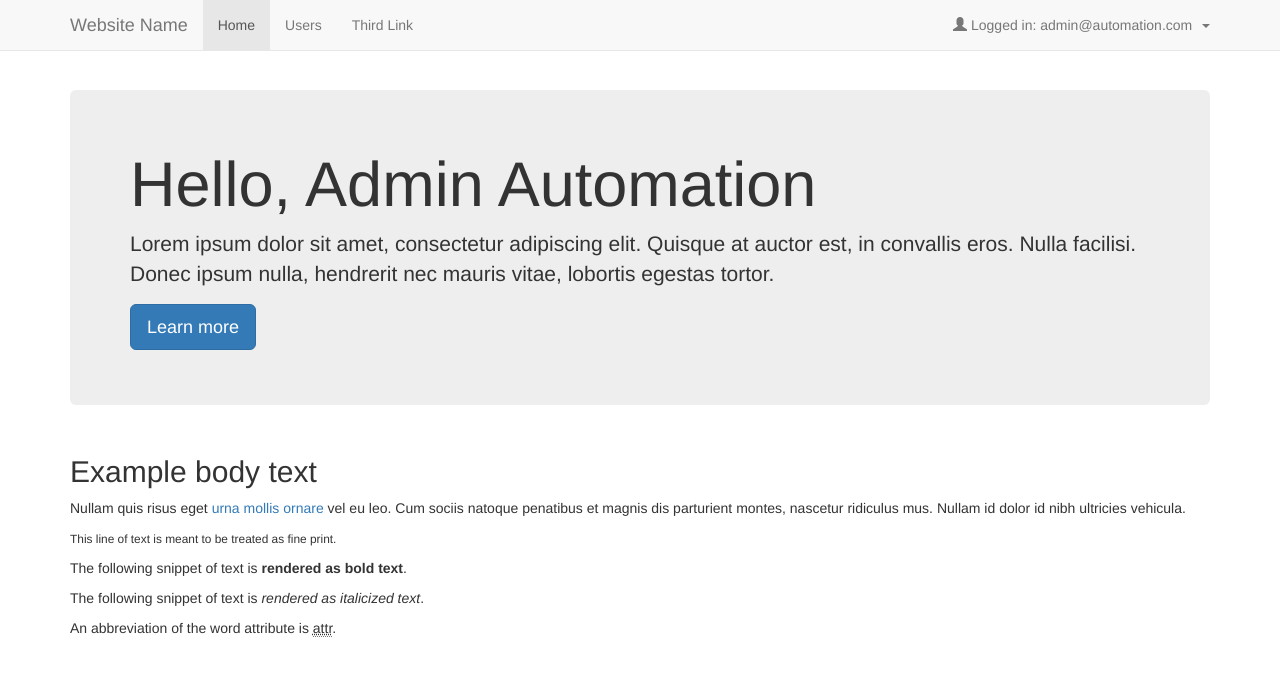
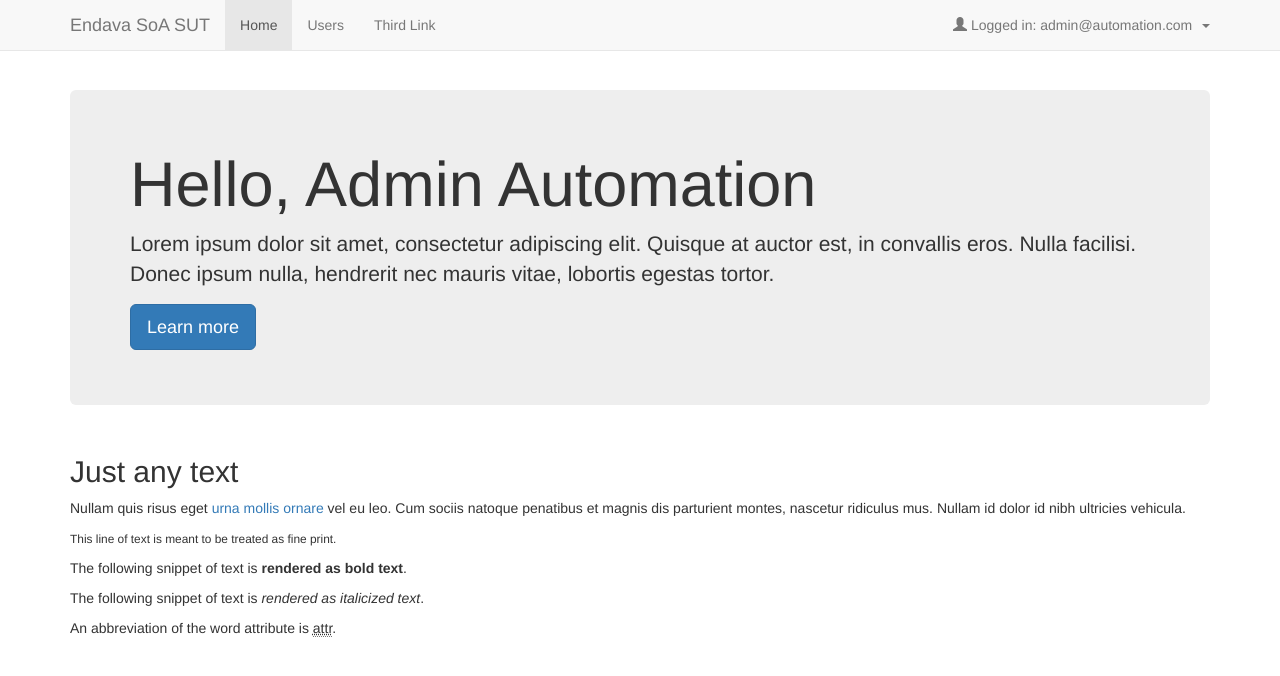
Before and after one commit to laur1s/PHP-Registration-Form, a PHP site: page / in a window 1280 px wide. Shown: the top 676 px of the page. Run offline with PHP 8.4, Linux system fonts and the light colour scheme; a user stored in the database is signed in; data comes from the database, SQL or seed files in the repository; a stand-in replaces the project's code that opens the database connection.

Commit message:
Improving some texts

```diff
--- a/html/index.php
+++ b/html/index.php
@@ -31,7 +31,7 @@ $userRow = mysqli_fetch_array($res, MYSQLI_ASSOC);
                 <span class="icon-bar"></span>
                 <span class="icon-bar"></span>
             </button>
-            <a class="navbar-brand" href="#">Website Name</a>
+            <a class="navbar-brand" href="#">Endava SoA SUT</a>
         </div>
         <div id="navbar" class="navbar-collapse collapse">
             <ul class="nav navbar-nav">
@@ -58,13 +58,10 @@ $userRow = mysqli_fetch_array($res, MYSQLI_ASSOC);
     </div>
 </nav>
 
-
-
-
 <div class="container">
     <!-- Jumbotron-->
     <div class="jumbotron">
-        <h1>Hello, <?php echo $userRow['first_name']." ".$userRow['sir_name']; ?></h1>
+        <h1>Hello, <?php echo $userRow['title'] . " " . $userRow['first_name']." ".$userRow['sir_name']; ?></h1>
         <p>Lorem ipsum dolor sit amet, consectetur adipiscing elit. Quisque at auctor est, in convallis eros. Nulla
             facilisi. Donec ipsum nulla, hendrerit nec mauris vitae, lobortis egestas tortor. </p>
         <p><a class="btn btn-primary btn-lg" href="#" role="button">Learn more</a></p>
@@ -72,7 +69,7 @@ $userRow = mysqli_fetch_array($res, MYSQLI_ASSOC);
 
     <div class="row">
         <div class="col-lg-12">
-            <h2>Example body text</h2>
+            <h2>Just any text</h2>
             <p>Nullam quis risus eget <a href="#">urna mollis ornare</a> vel eu leo. Cum sociis natoque penatibus et
                 magnis dis parturient montes, nascetur ridiculus mus. Nullam id dolor id nibh ultricies vehicula.</p>
             <p>
--- a/html/register.php
+++ b/html/register.php
@@ -75,7 +75,7 @@ if (isset($_POST['signup'])) {
             <div class="col-md-12">
 
                 <div class="form-group">
-                    <h2 class="">Register for our Website</h2>
+                    <h2 class="">Register for our School of Automation</h2>
                 </div>
 
                 <div class="form-group">
```
